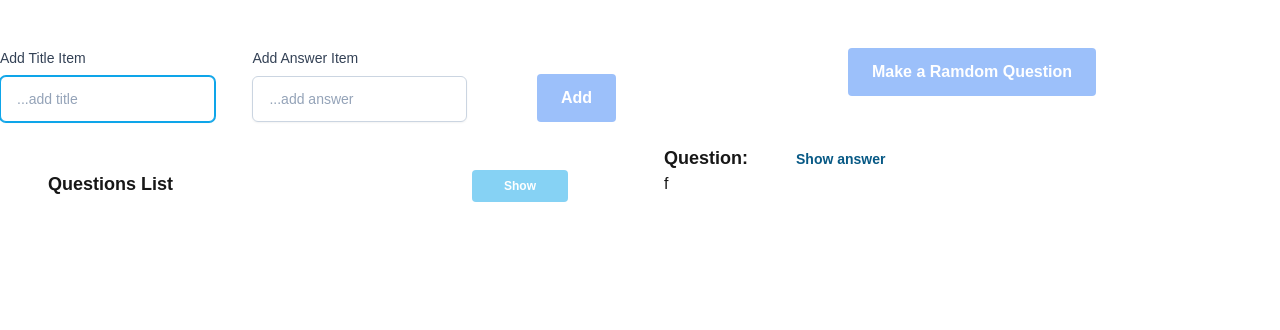
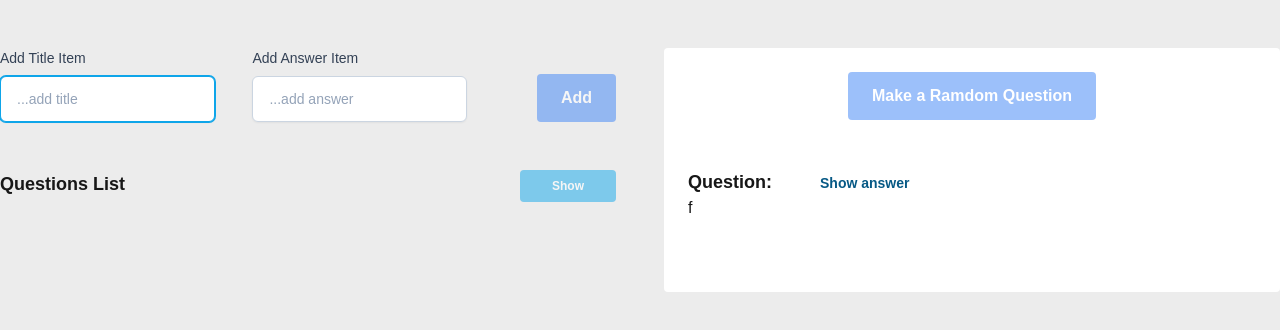
Before and after one commit to Estrella-BF/ramdom-questions, a Next.js app: page / in a window 1280 px wide. Shown: the top 330 px of the page. Built offline with nearby package versions, Linux system fonts and the light colour scheme.

Commit message:
feat:  result

```diff
--- a/app/components/ui/item.tsx
+++ b/app/components/ui/item.tsx
@@ -40,7 +40,7 @@ export const InputItem = () => {
     }, [item])
 
     return(
-        <div className="flex justify-between">
+        <div className="item-component flex justify-between">
             <label className="block">
                 <span className="block text-sm font-medium text-slate-700">Add Title Item</span>
                 <input type="text" placeholder="...add title" className="mt-1 block w-full px-3 py-2 bg-white border border-slate-300 rounded-md text-sm shadow-sm placeholder-slate-400
--- a/app/components/ui/questions.tsx
+++ b/app/components/ui/questions.tsx
@@ -22,7 +22,7 @@ export const Questions = ({questionSelected}: QuestionsParam) => {
     }, [listItemsContext])
 
     return (
-        <div className="flex justify-center">
+        <div className="questions-component flex justify-center bg-white">
           <button
                 aria-disabled={!enableQuestionButton}
                 disabled={!enableQuestionButton}
--- a/app/components/ui/resultQuestion.tsx
+++ b/app/components/ui/resultQuestion.tsx
@@ -13,7 +13,7 @@ export const ResultQuestion = ({questionSelected}: ResultQuestionParams) => {
     };
 
     return (
-        <div className="mt-6">
+        <div className="result-questions mt-6 bg-white">
             <div>
                 <p className="inline-block text-lg font-bold">Question:</p>
                 <button
--- a/app/components/ui/showItems.tsx
+++ b/app/components/ui/showItems.tsx
@@ -35,7 +35,7 @@ export default function ShowItem() {
     );
 
     return (
-        <div className="m-6 grid grid-rows-3 grid-flow-col">
+        <div className="showItem-component mt-6">
             <div className="flex flex-col">
                 <div className="flex justify-between content-center mb-4">
                     <p className="font-semibold text-lg ">Questions List</p>
--- a/app/globals.css
+++ b/app/globals.css
@@ -18,6 +18,7 @@ body {
   color: var(--foreground);
   background: var(--background);
   font-family: Arial, Helvetica, sans-serif;
+  background-color: rgb(236, 236, 236);
 }
 
 input {
--- a/app/pages/list.tsx
+++ b/app/pages/list.tsx
@@ -13,12 +13,12 @@ export const List = () => {
     }
 
     return (
-        <div className="container m-auto grid grid-cols-1 sm:grid-cols-2 md:grid-cols-4 mt-6 gap-6">
+        <div className="list-component container m-auto grid grid-cols-1 sm:grid-cols-2 md:grid-cols-4 mt-6 gap-6">
             <div className="col-span-1 sm:col-span-2 md:col-span-2">
                 <InputItem />
                 <ShowItem />
             </div>
-            <div className="col-span-1 sm:col-span-2 md:col-span-2">
+            <div className="col-span-1 sm:col-span-2 md:col-span-2 bg-white p-4 rounded">
                 <Questions questionSelected={handleQuestionSelected} />
                 <ResultQuestion questionSelected={questionSelected} />
             </div>
```
